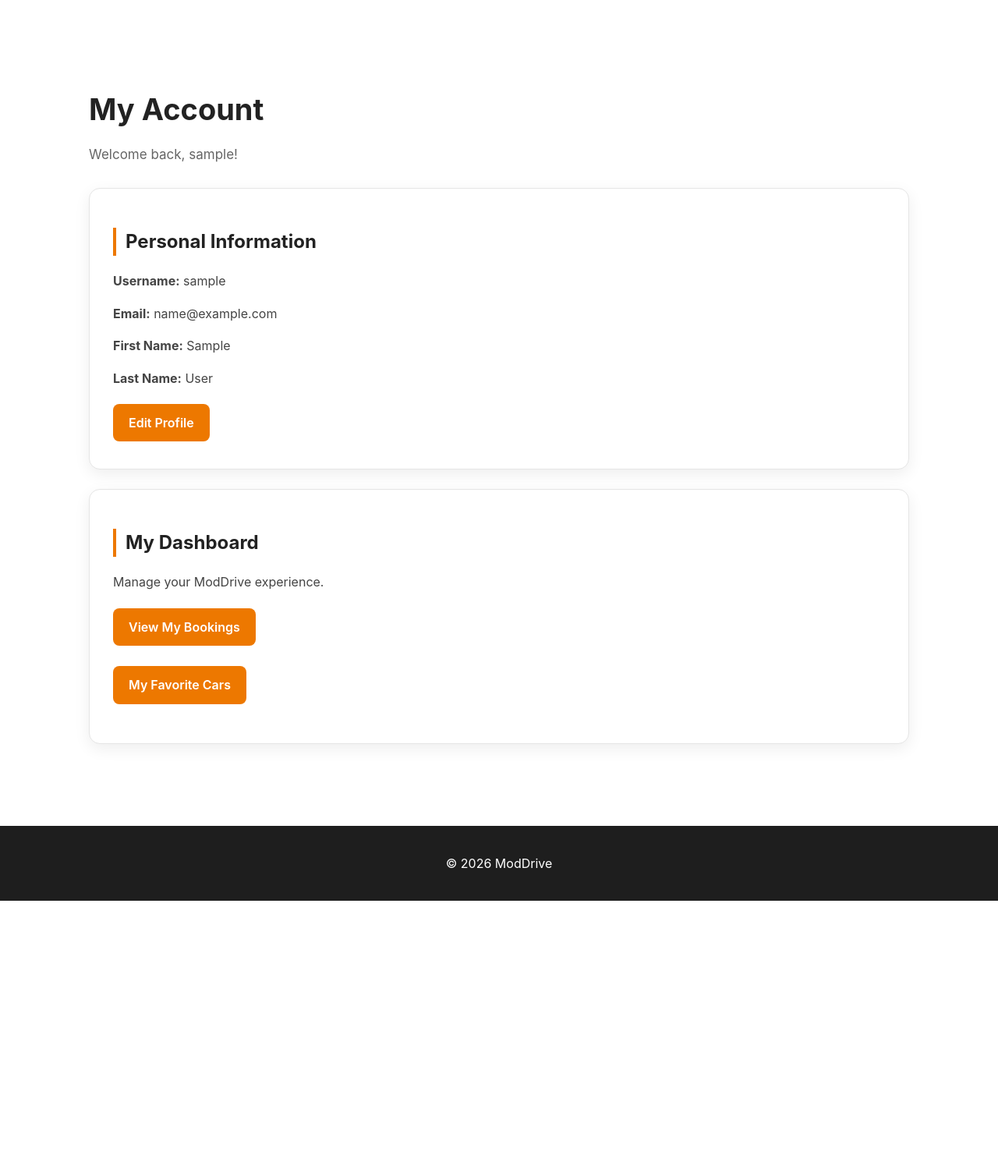
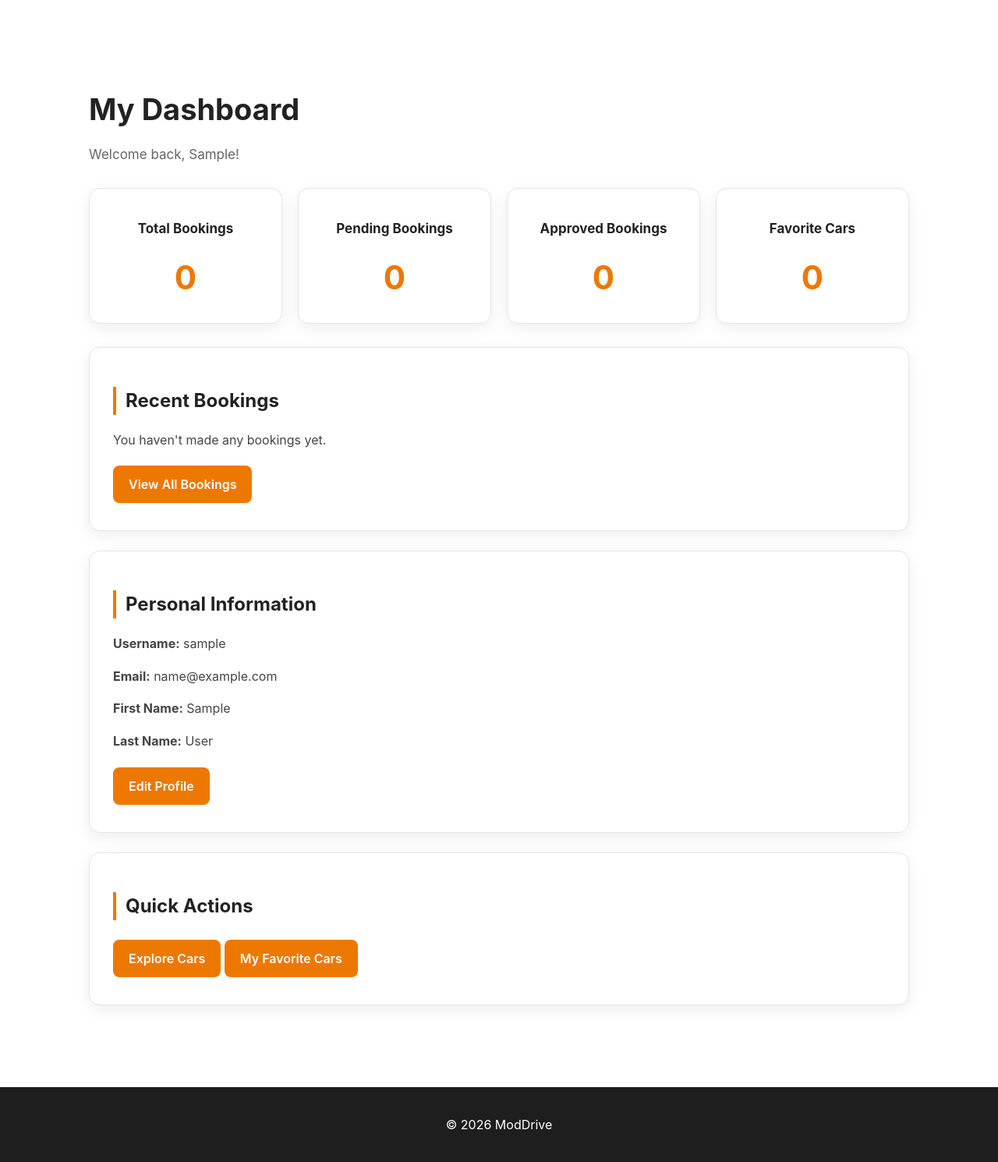
Before and after one commit to manasnp/Moddrive, a Django app: page /accounts/profile/ in a window 1280 px wide. Shown: the part 70-1560 px from the top of the page at 78% size. Before the commit the page ends 1225 px from the top, so only its background shows below. Run offline with Django 4.2, Linux system fonts and the light colour scheme; the visitor is signed in with stand-in values (Sample User, id 1); data comes from the database, SQL or seed files in the repository; data that the repository does not hold is empty; parts of the project's set-up code (start-up, migrations or seed data) failed here and were passed over.

Commit message:
Add account dashboard with booking stats and favorites

```diff
--- a/accounts/views.py
+++ b/accounts/views.py
@@ -6,6 +6,9 @@ from django.contrib.auth import login, logout, authenticate
 from django.views.decorators.http import require_POST
 
 from .forms import RegistrationForm, EditProfileForm
+
+from bookings.models import Booking
+from fleet.models import Favorite
 
 
 # Register a new user
@@ -77,7 +80,21 @@ fleet_manager_required = user_passes_test(is_fleet_manager)
 # Profile page
 @login_required
 def profile(request):
-    return render(request, "accounts/profile.html")
+    bookings = Booking.objects.filter(
+        customer=request.user
+    ).select_related("vehicle")
+
+    context = {
+        "total_bookings": bookings.count(),
+        "pending_bookings": bookings.filter(status="pending").count(),
+        "approved_bookings": bookings.filter(status="approved").count(),
+        "favorite_count": Favorite.objects.filter(
+            user=request.user
+        ).count(),
+        "recent_bookings": bookings[:5],
+    }
+
+    return render(request, "accounts/profile.html", context)
 
 
 # Edit Profile page
--- a/static/css/styles.css
+++ b/static/css/styles.css
@@ -2470,3 +2470,62 @@ img {
 .profile-save-button:hover {
     background: #c96200;
 }
+
+/* MODDRIVE ACCOUNT DASHBOARD */
+
+.dashboard-stats {
+    display: grid;
+    grid-template-columns: repeat(4, minmax(0, 1fr));
+    gap: 20px;
+    margin-bottom: 30px;
+}
+
+.dashboard-stats .profile-card {
+    margin-bottom: 0;
+    text-align: center;
+    padding: 25px 15px;
+}
+
+.dashboard-stats .profile-card h2 {
+    font-size: 17px;
+    border-left: none;
+    padding-left: 0;
+    margin-bottom: 15px;
+}
+
+.dashboard-number {
+    font-size: 42px;
+    font-weight: 700;
+    color: #ed7800 !important;
+    margin: 0 !important;
+}
+
+.dashboard-booking {
+    padding: 20px 0;
+    border-bottom: 1px solid #e5e5e5;
+}
+
+.dashboard-booking h3 {
+    font-size: 19px;
+    margin-bottom: 12px;
+}
+
+.dashboard-booking p {
+    margin-bottom: 8px;
+}
+
+.dashboard-booking:last-of-type {
+    margin-bottom: 20px;
+}
+
+@media (max-width: 900px) {
+    .dashboard-stats {
+        grid-template-columns: repeat(2, minmax(0, 1fr));
+    }
+}
+
+@media (max-width: 500px) {
+    .dashboard-stats {
+        grid-template-columns: 1fr;
+    }
+}
--- a/templates/accounts/profile.html
+++ b/templates/accounts/profile.html
@@ -1,14 +1,69 @@
+
 {% extends "base.html" %}
 
-{% block title %}My Profile | ModDrive{% endblock %}
+{% block title %}My Dashboard | ModDrive{% endblock %}
 
 {% block content %}
-
 <section class="profile-page">
 
-    <h1>My Account</h1>
-    <p>Welcome back, {{ user.get_username }}!</p>
+    <h1>My Dashboard</h1>
+    <p>Welcome back, {{ user.first_name|default:user.username }}!</p>
 
+    <!-- Dashboard Statistics -->
+    <div class="dashboard-stats">
+
+        <div class="profile-card">
+            <h2>Total Bookings</h2>
+            <p class="dashboard-number">{{ total_bookings }}</p>
+        </div>
+
+        <div class="profile-card">
+            <h2>Pending Bookings</h2>
+            <p class="dashboard-number">{{ pending_bookings }}</p>
+        </div>
+
+        <div class="profile-card">
+            <h2>Approved Bookings</h2>
+            <p class="dashboard-number">{{ approved_bookings }}</p>
+        </div>
+
+        <div class="profile-card">
+            <h2>Favorite Cars</h2>
+            <p class="dashboard-number">{{ favorite_count }}</p>
+        </div>
+
+    </div>
+
+    <!-- Recent Bookings -->
+    <div class="profile-card">
+        <h2>Recent Bookings</h2>
+
+        {% for booking in recent_bookings %}
+            <div class="dashboard-booking">
+                <h3>{{ booking.vehicle }}</h3>
+                <p>
+                    <strong>Dates:</strong>
+                    {{ booking.start_date }} - {{ booking.end_date }}
+                </p>
+                <p>
+                    <strong>Status:</strong>
+                    {{ booking.get_status_display }}
+                </p>
+                <p>
+                    <strong>Total:</strong>
+                    ${{ booking.total_price }}
+                </p>
+            </div>
+        {% empty %}
+            <p>You haven't made any bookings yet.</p>
+        {% endfor %}
+
+        <a href="{% url 'bookings:my_bookings' %}">
+            View All Bookings
+        </a>
+    </div>
+
+    <!-- Personal Information -->
     <div class="profile-card">
         <h2>Personal Information</h2>
 
@@ -18,27 +73,22 @@
         <p><strong>Last Name:</strong> {{ user.last_name }}</p>
 
         <a href="{% url 'accounts:edit_profile' %}">
-    Edit Profile
-</a>
-
+            Edit Profile
+        </a>
     </div>
 
+    <!-- Quick Actions -->
     <div class="profile-card">
-        <h2>My Dashboard</h2>
+        <h2>Quick Actions</h2>
 
-        <p>Manage your ModDrive experience.</p>
-
-        <a href="{% url 'bookings:my_bookings' %}">
-            View My Bookings
+        <a href="{% url 'fleet:fleet_list' %}">
+            Explore Cars
         </a>
 
-        <p>
-            <a href="{% url 'fleet:favorite_list' %}">
-                My Favorite Cars
-            </a>
-        </p>
+        <a href="{% url 'fleet:favorite_list' %}">
+            My Favorite Cars
+        </a>
     </div>
 
 </section>
-
 {% endblock %}
```
